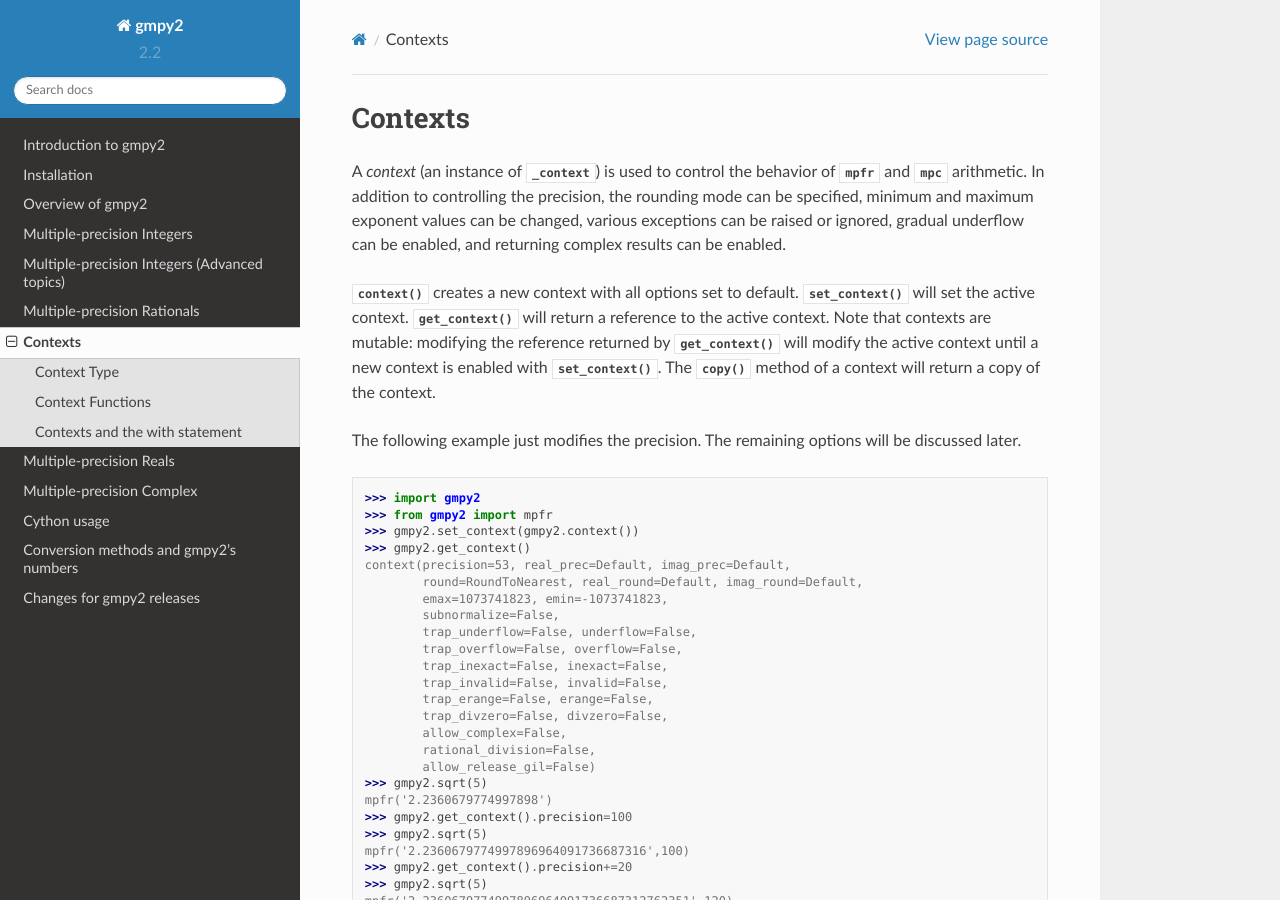
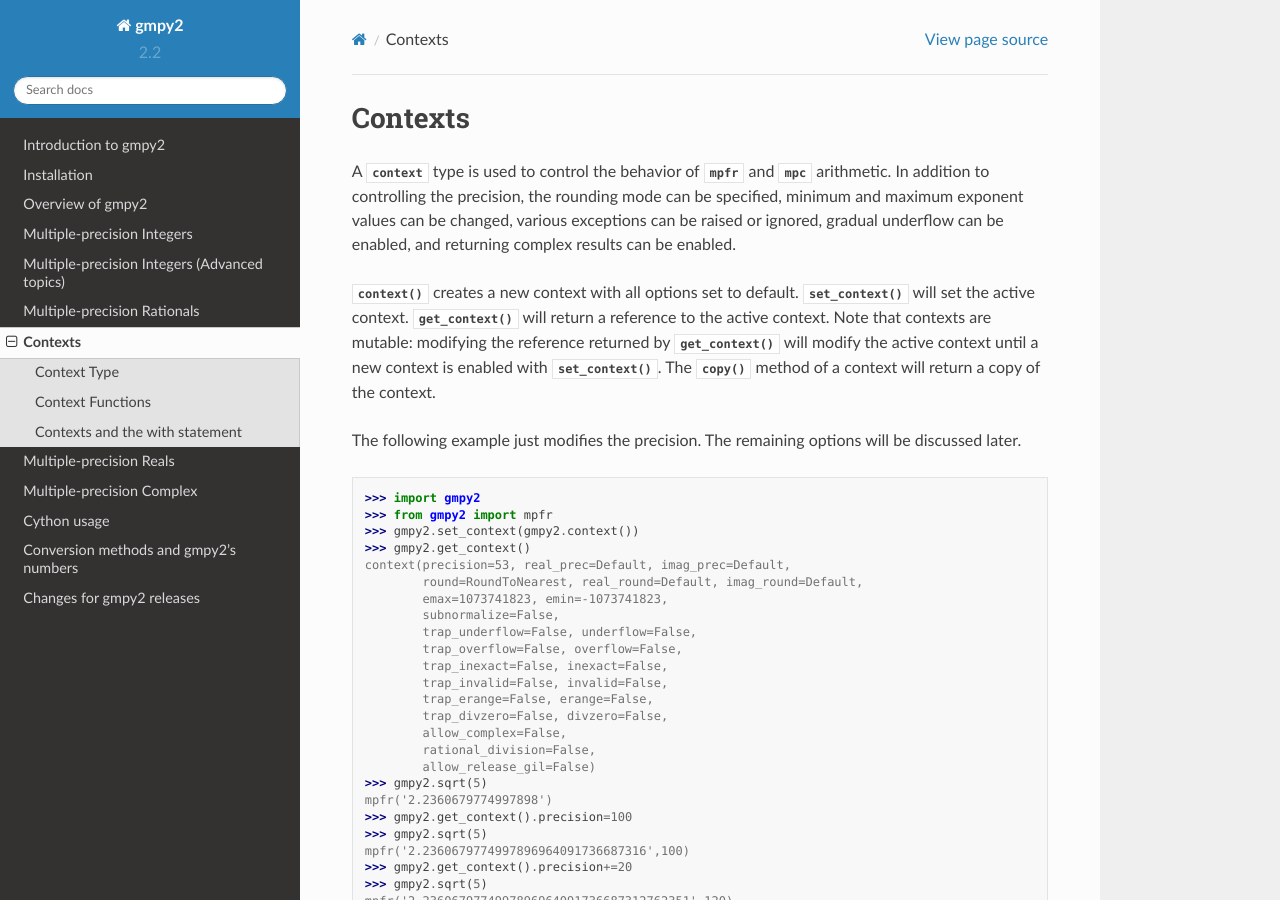
Before and after one commit to aleaxit/gmpy, a Sphinx documentation site: the page built from docs/contexts.rst, in a window 1280 px wide and 900 px high. Built offline with Sphinx 7.4.7 and the Read the Docs theme 2.0.0, drawn with Linux system fonts in a browser that asks for light colours; formulas are drawn with MathJax 3.

Commit message:
Expose context type (was _context) as context (was a function)
Private _context type was exported in 1b05503 just to show
context methods/attributes in docs.

```diff
--- a/docs/contexts.rst
+++ b/docs/contexts.rst
@@ -3,13 +3,13 @@
 
 .. currentmodule:: gmpy2
 
-A *context* (an instance of :class:`_context`) is used to control the behavior
+A `context` type is used to control the behavior
 of :class:`mpfr` and :class:`mpc` arithmetic.  In addition to controlling the
 precision, the rounding mode can be specified, minimum and maximum exponent
 values can be changed, various exceptions can be raised or ignored, gradual
 underflow can be enabled, and returning complex results can be enabled.
 
-:func:`context` creates a new context with all options set to default.
+`context()` creates a new context with all options set to default.
 :func:`set_context` will set the active context.  :func:`get_context` will
 return a reference to the active context. Note that contexts are mutable:
 modifying the reference returned by :func:`get_context` will modify the active
@@ -64,13 +64,12 @@
 Context Type
 ------------
 
-.. autoclass:: _context
+.. autoclass:: context
    :members:
 
 Context Functions
 -----------------
 
-.. autofunction:: context
 .. autofunction:: get_context
 .. autofunction:: ieee
 .. autofunction:: local_context
--- a/gmpy2/__init__.py
+++ b/gmpy2/__init__.py
@@ -1,5 +1,4 @@
 from .gmpy2 import *
-from .gmpy2 import _context
 # Internal variables/functions are not imported by * above.
 # These are used by some python level functions and are needed
 # at the top level.
```
Also changed, not shown: 3 other files.
